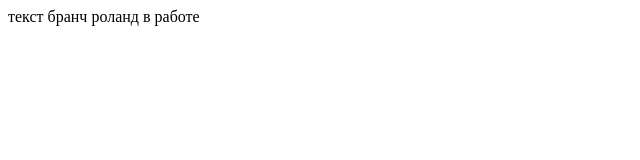
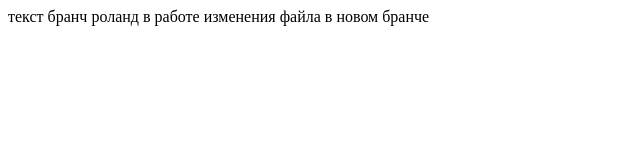
Before and after one commit to Bambr-name/new1, a plain HTML site: page index.html in a window 1280 px wide. Shown: the whole page, without its empty margins (0-640 px from the left). Drawn offline with Linux system fonts and the light colour scheme.

Commit message:
Changes again для бранча роланд

```diff
--- a/index.html
+++ b/index.html
@@ -3,7 +3,7 @@
 
 текст
 бранч роланд в работе
-
+изменения файла в новом бранче
 
 </body>
 </head>
```
